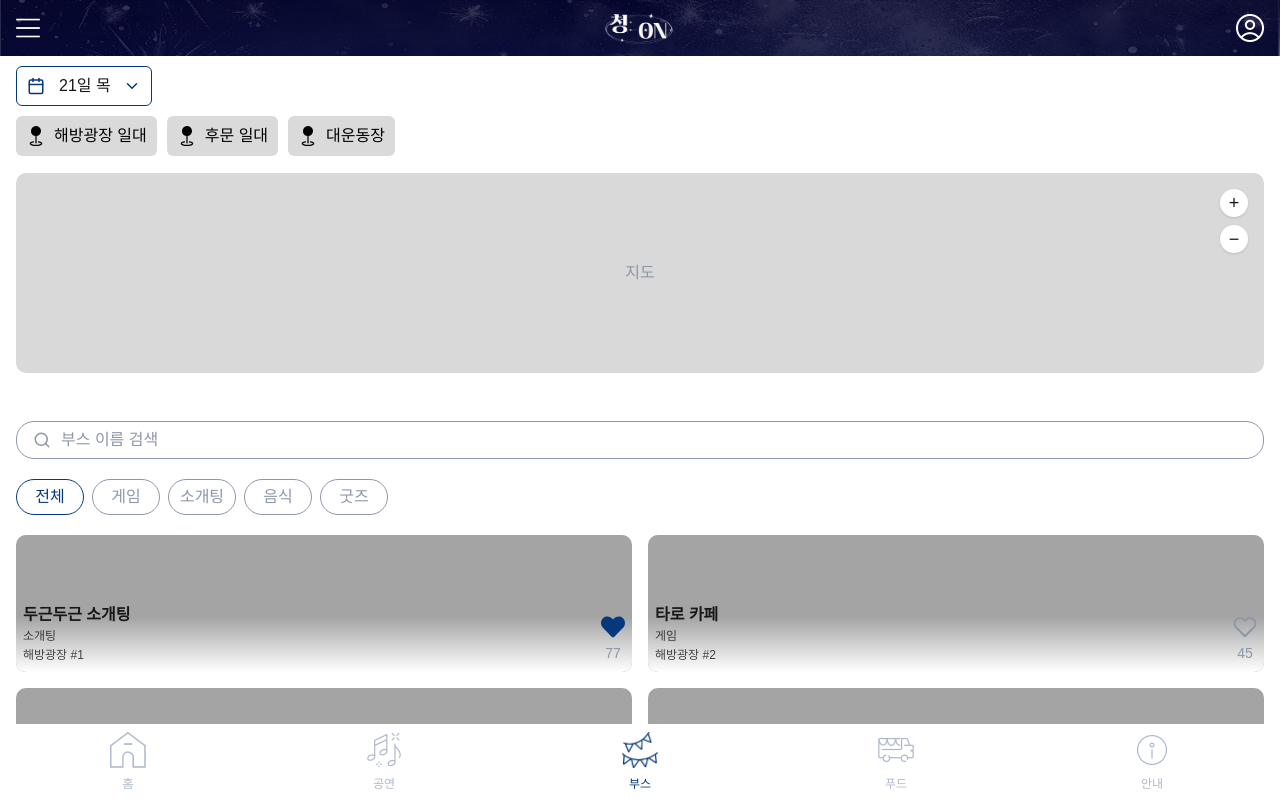
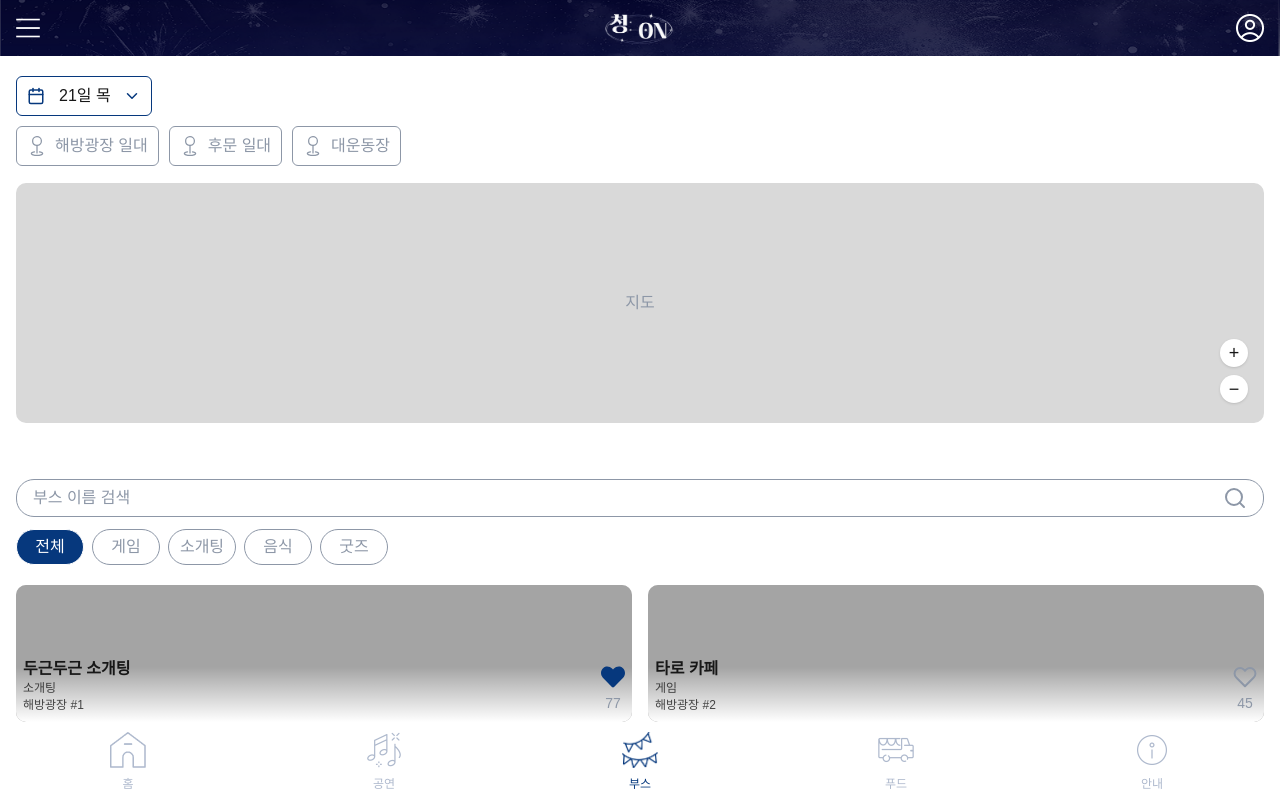
Before and after one commit to LUCAUS-Likelion14th/FrontEnd, a Next.js app: page /booth in a window 1280 px wide. Shown: the top 799 px of the page. Built offline with nearby package versions, Linux system fonts and the light colour scheme.

Commit message:
design: 부스페이지 디자인 적용

```diff
--- a/app/booth/page.tsx
+++ b/app/booth/page.tsx
@@ -85,9 +85,9 @@ export default function BoothPage() {
   };
 
   return (
-    <main className="px-4 pt-2.5 pb-25">
+    <main className="px-4 pt-5 pb-25">
       {/* 필터 영역 */}
-      <section className="flex flex-col gap-[17px] mb-12">
+      <section className="flex flex-col gap-[17px] mb-14">
         {/* 날짜 + 장소 필터 */}
         <div className="flex flex-col gap-2.5">
           <DateFilter
@@ -105,7 +105,7 @@ export default function BoothPage() {
         {selectedLocation === "대운동장" ? (
           <>
             {/* 대운동장: 지도 플레이스홀더 + 도장판 바로 가기 */}
-            <div className="relative w-full h-[200px] bg-[#D9D9D9] rounded-[10px] flex items-center justify-center">
+            <div className="relative w-full h-[240px] bg-[#D9D9D9] rounded-[10px] flex items-center justify-center">
               <span className="text-text-sub text-base">지도</span>
             </div>
             <button className="w-full py-3 bg-primary text-white text-base font-semibold rounded-[10px]">
@@ -114,9 +114,9 @@ export default function BoothPage() {
           </>
         ) : (
           /* 기본: 지도 플레이스홀더 */
-          <div className="relative w-full h-[200px] bg-[#D9D9D9] rounded-[10px] flex items-center justify-center">
+          <div className="relative w-full h-[240px] bg-[#D9D9D9] rounded-[10px] flex items-center justify-center">
             <span className="text-text-sub text-base">지도</span>
-            <div className="absolute right-4 top-4 flex flex-col gap-2">
+            <div className="absolute right-4 bottom-5 flex flex-col gap-2">
               <button className="w-7 h-7 bg-white rounded-full shadow flex items-center justify-center text-lg leading-none">
                 +
               </button>
@@ -129,12 +129,12 @@ export default function BoothPage() {
       </section>
 
       {/* 검색 + 카테고리 + 카드 목록 */}
-      <section className="flex flex-col gap-5">
+      <section className="flex flex-col">
         {/* 대운동장이 아닐 때만 검색바 / 카테고리 표시 */}
         {selectedLocation !== "대운동장" && (
           <>
             <BoothSearchBar value={searchQuery} onChange={handleSearchChange} />
-            <div className="overflow-x-auto">
+            <div className="pt-3 pb-5 overflow-x-auto">
               <BoothCategoryFilter
                 selectedCategory={selectedCategory}
                 onSelectCategory={handleCategoryChange}
--- a/components/booth/BoothCard.tsx
+++ b/components/booth/BoothCard.tsx
@@ -28,7 +28,7 @@ export default function BoothCard({ booth }: Props) {
         {/* 카드 정보 오버레이 */}
         <div className="absolute bottom-[9px] left-[7px] right-[7px] flex items-end justify-between">
           {/* 부스 정보 */}
-          <div className="flex flex-col gap-1">
+          <div className="flex flex-col gap-0.5">
             <span className="text-base font-semibold leading-tight line-clamp-1">
               {booth.booth_name}
             </span>
--- a/components/booth/BoothCategoryFilter.tsx
+++ b/components/booth/BoothCategoryFilter.tsx
@@ -21,7 +21,7 @@ export default function BoothCategoryFilter({
             onClick={() => onSelectCategory(cat)}
             className={`flex items-center justify-center w-[68px] h-9 rounded-[43px] border text-base transition-colors ${
               isActive
-                ? "border-primary text-primary"
+                ? "bg-primary text-white"
                 : "border-text-sub text-text-sub"
             }`}
           >
--- a/components/booth/BoothLocationFilter.tsx
+++ b/components/booth/BoothLocationFilter.tsx
@@ -1,6 +1,7 @@
 "use client";
 
 import { BsGeoFill } from "react-icons/bs";
+import { BsGeo } from "react-icons/bs";
 import { BOOTH_LOCATIONS, BoothLocation } from "@/data/boothData";
 
 type Props = {
@@ -13,9 +14,12 @@ export default function BoothLocationFilter({
   onSelectLocation,
 }: Props) {
   return (
-    <div className="flex items-center gap-2.5">
+    <div className="flex items-center gap-2.5 overflow-x-auto whitespace-nowrap [-ms-overflow-style:none] [scrollbar-width:none] [&::-webkit-scrollbar]:hidden">
       {BOOTH_LOCATIONS.map((loc) => {
         const isActive = selectedLocation === loc;
+
+        const Icon = isActive ? BsGeoFill : BsGeo;
+
         return (
           <button
             key={loc}
@@ -23,10 +27,10 @@ export default function BoothLocationFilter({
             className={`flex items-center gap-2 px-2.5 h-10 rounded-[6px] transition-colors ${
               isActive
                 ? "bg-primary text-white"
-                : "bg-[#DADADA] text-black"
+                : "border border-text-sub text-text-sub"
             }`}
           >
-            <BsGeoFill size={20} className={isActive ? "text-white" : ""} />
+            <Icon size={20} />
             <span className="text-base whitespace-nowrap">{loc}</span>
           </button>
         );
--- a/components/booth/BoothSearchBar.tsx
+++ b/components/booth/BoothSearchBar.tsx
@@ -9,8 +9,7 @@ type Props = {
 
 export default function BoothSearchBar({ value, onChange }: Props) {
   return (
-    <div className="flex items-center gap-2.5 w-full px-4 py-1.5 border border-text-sub rounded-[18px]">
-      <FiSearch size={18} className="text-text-sub shrink-0" />
+    <div className="flex items-center w-full px-4 py-1.5 border border-text-sub rounded-[18px]">
       <input
         type="text"
         value={value}
@@ -18,6 +17,8 @@ export default function BoothSearchBar({ value, onChange }: Props) {
         placeholder="부스 이름 검색"
         className="flex-1 text-base outline-none bg-transparent placeholder:text-text-sub"
       />
+
+      <FiSearch size={24} className="text-text-sub shrink-0" />
     </div>
   );
 }
```
